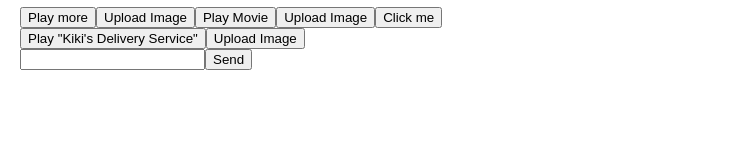
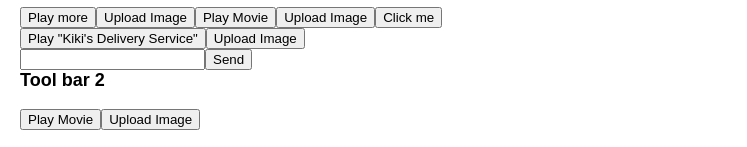
Before and after one commit to FrancisOwusu/learn_react, a React (Create React App) app: page / in a window 1280 px wide. Shown: the part 4178-4325 px from the top of the page, without its empty margins (0-747 px from the left). Before the commit the page ends 4268 px from the top, so only its background shows below. Built offline with nearby package versions, Linux system fonts and the light colour scheme.

Commit message:
refactor to app js

```diff
--- a/src/App.js
+++ b/src/App.js
@@ -10,6 +10,7 @@
 import Button from './Button';
 import ToolbarToolbar from './Toolbar';
 import Signup from './FormSubmit';
+import Toolbar2 from './ToolBar2';
 
 
 function MyButton() {
@@ -83,6 +84,11 @@
      <Button />
      <ToolbarToolbar />
      <Signup />
+     <h3>Tool bar 2</h3>
+     <Toolbar2
+        onPlayMovie={() => alert('Playing!')}
+        onUploadImage={() => alert('Uploading!')}
+      />
     </div>
   );
 }
--- /dev/null
+++ b/src/ToolBar2.js
@@ -0,0 +1,21 @@
+
+  export default function Toolbar2({ onPlayMovie, onUploadImage }) {
+    return (
+      <div>
+        <Button onClick={onPlayMovie}>
+          Play Movie
+        </Button>
+        <Button onClick={onUploadImage}>
+          Upload Image
+        </Button>
+      </div>
+    );
+  }
+
+  function Button({ onClick, children }) {
+    return (
+      <button onClick={onClick}>
+        {children}
+      </button>
+    );
+  }
```
